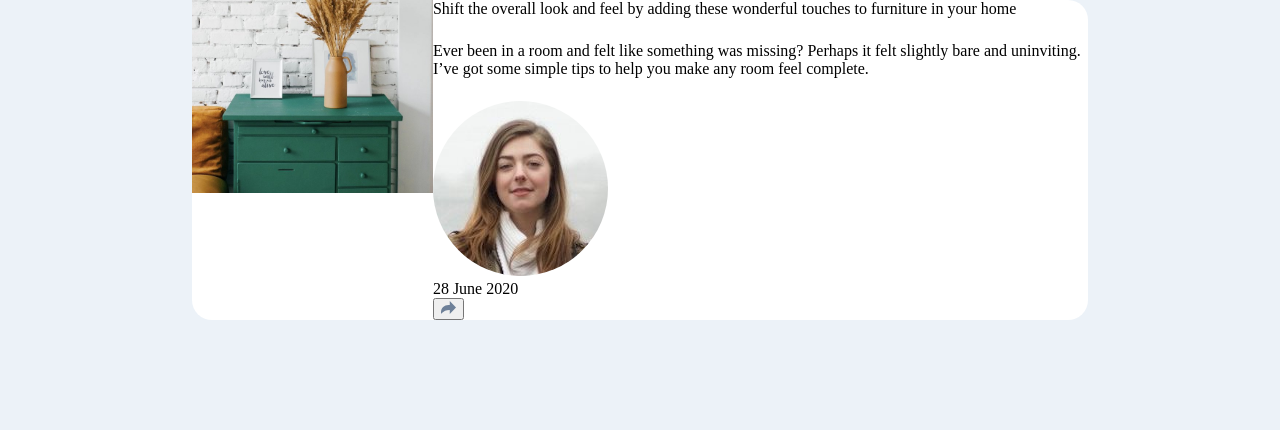
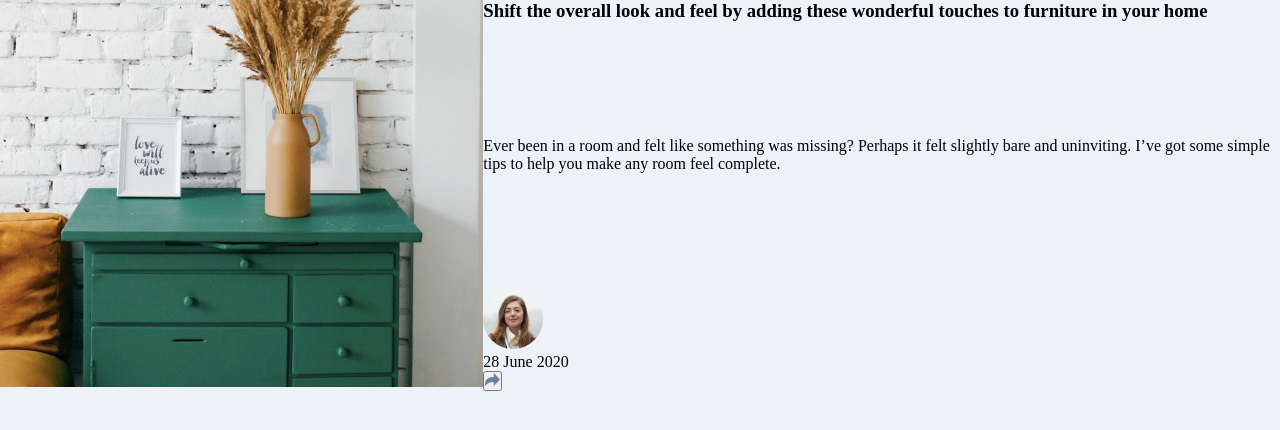
Before and after one commit to awara-coder/frontend-challenges, a plain HTML site: page article-preview-component-master/index.html in a window 1280 px wide. Drawn offline with Linux system fonts and the light colour scheme.

Commit message:
Restructured the HTML

```diff
--- a/article-preview-component-master/index.html
+++ b/article-preview-component-master/index.html
@@ -1,36 +1,31 @@
 <!DOCTYPE html>
 <html lang="en">
+
 <head>
   <meta charset="UTF-8" />
   <meta name="viewport" content="width=device-width, initial-scale=1.0" />
   <!-- displays site properly based on user's device -->
 
-    <link
-      rel="icon"
-      type="image/png"
-      sizes="32x32"
-      href="./images/favicon-32x32.png"
-    />
+  <link rel="icon" type="image/png" sizes="32x32" href="./images/favicon-32x32.png" />
   <link rel="stylesheet" href="main.css">
   <title>Frontend Mentor | Article preview component</title>
 </head>
-  <body class="main">
-      <section>
+
+<body>
+  <main>
     <div class="article-img">
       <img src="images/drawers.jpg" alt="Drawers" />
     </div>
     <article>
-          <div class="article-heading">
+      <h3 class="article-heading">
         Shift the overall look and feel by adding these wonderful touches to
         furniture in your home
-          </div>
-          <div class="article-content">
-            <p>
+      </h3>
+      <p class="article-content">
         Ever been in a room and felt like something was missing? Perhaps
         it felt slightly bare and uninviting. I’ve got some simple tips to
         help you make any room feel complete.
       </p>
-          </div>
       <div class="article-footer">
         <div class="author">
           <div class="author-img">
@@ -40,15 +35,14 @@
           <div class="article-date">28 June 2020</div>
           <button id="share-button">
             <svg xmlns="http://www.w3.org/2000/svg" width="15" height="13">
-                  <path
-                    fill="#6E8098"
-                    d="M15 6.495L8.766.014V3.88H7.441C3.33 3.88 0 7.039 0 10.936v2.049l.589-.612C2.59 10.294 5.422 9.11 8.39 9.11h.375v3.867L15 6.495z"
-                  />
+              <path fill="#6E8098"
+                d="M15 6.495L8.766.014V3.88H7.441C3.33 3.88 0 7.039 0 10.936v2.049l.589-.612C2.59 10.294 5.422 9.11 8.39 9.11h.375v3.867L15 6.495z" />
             </svg>
           </button>
         </div>
       </div>
     </article>
-      </section>
+  </main>
 </body>
+
 </html>
--- a/article-preview-component-master/main.css
+++ b/article-preview-component-master/main.css
@@ -1,24 +1,27 @@
 * {
     box-sizing: border-box;
+    margin: 0;
+    padding: 0;
 }
 
 body {
-    margin: 0;
     background-color: hsl(210, 46%, 95%);
+    min-width: 100vh;
+    min-height: 100vh;
 }
 
-.main {
+main {
     display: flex;
-    align-items: center;
-    justify-content: center;
 }
 
 section {
+    background-color: red;
     display: flex;
-    height: 40vh;
-    width: 70vw;
+    height: 25vh;
+    width: 50vw;
     background-color: white;
     border-radius: 20px;
+    margin: auto;
 }
 
 .article-img > img {
@@ -36,7 +39,6 @@ article {
 }
 
 .author-img > img {
-    max-width: 100%;
-    max-height: 100%;
+    width: 60px;
     border-radius: 50%;
 }
```
Lines whose indentation alone changed are shown as unchanged.
